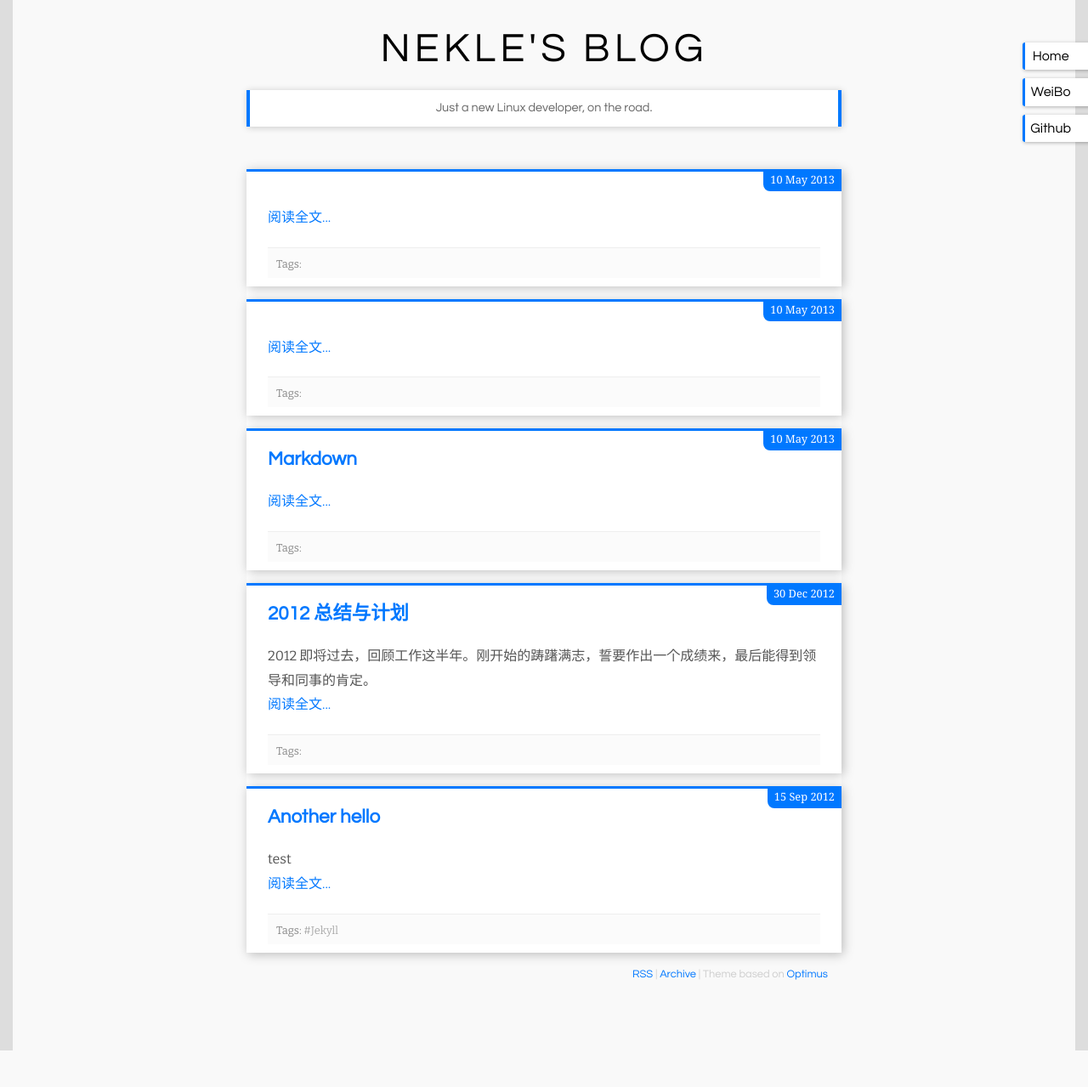
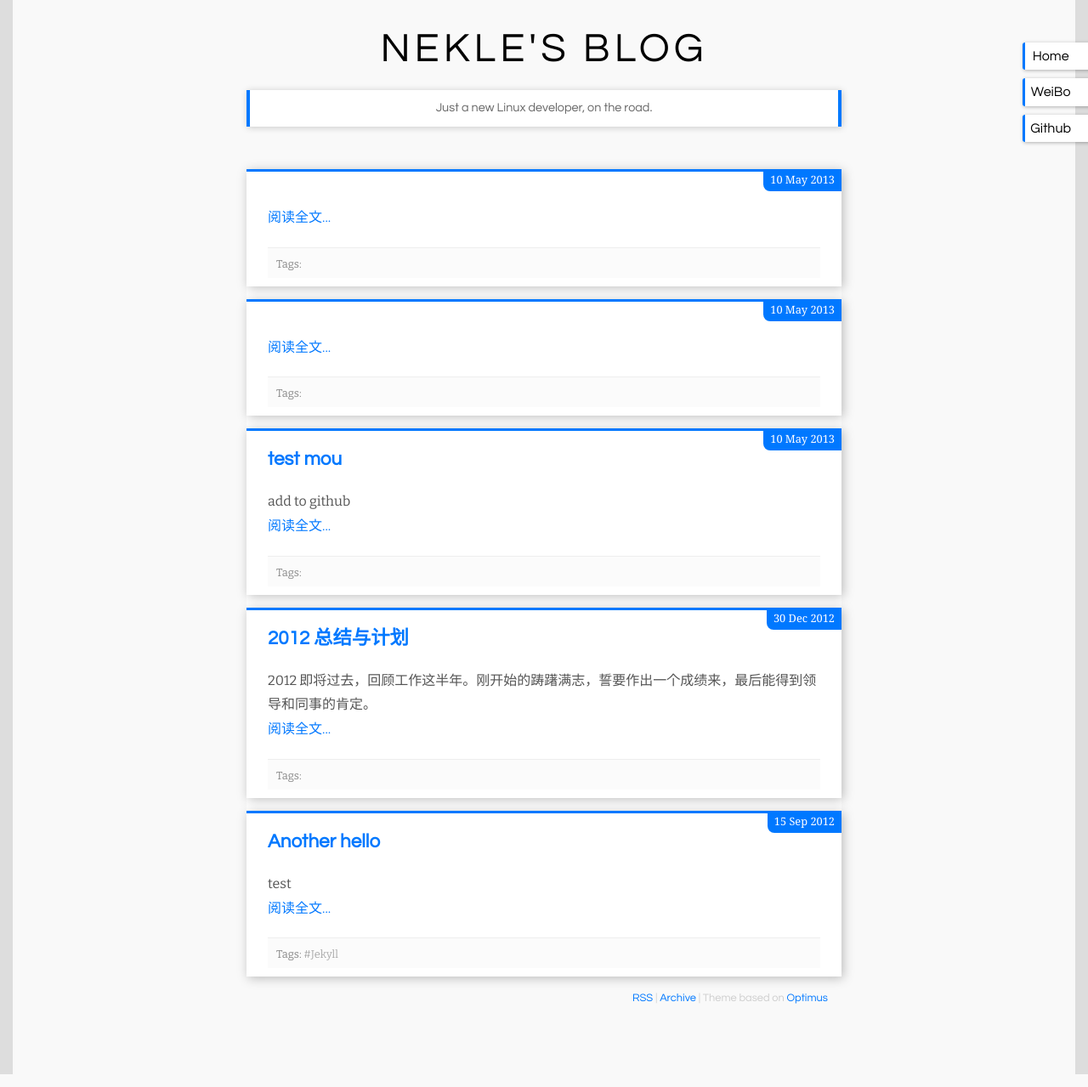
Before and after one commit to fxding/nekle.github.com, a Jekyll site: the page built from index.html, in a window 1280 px wide. Shown: the whole page at 85% size. Built offline with Jekyll 4.4.1, drawn with Linux system fonts in a browser that asks for light colours; Markdown is read by kramdown in place of the engine named in the settings; before the commit the page ends 1251 px from its top, so only the background shows below that.

Commit message:
update layout

```diff
--- a/_posts/2013-05-10-markdown.md
+++ b/_posts/2013-05-10-markdown.md
@@ -1,4 +1,9 @@
-
+---
+layout: post
+title: test mou
+description: add to github
+keywords: mou mark
+---
 
 * good
 * note
```
